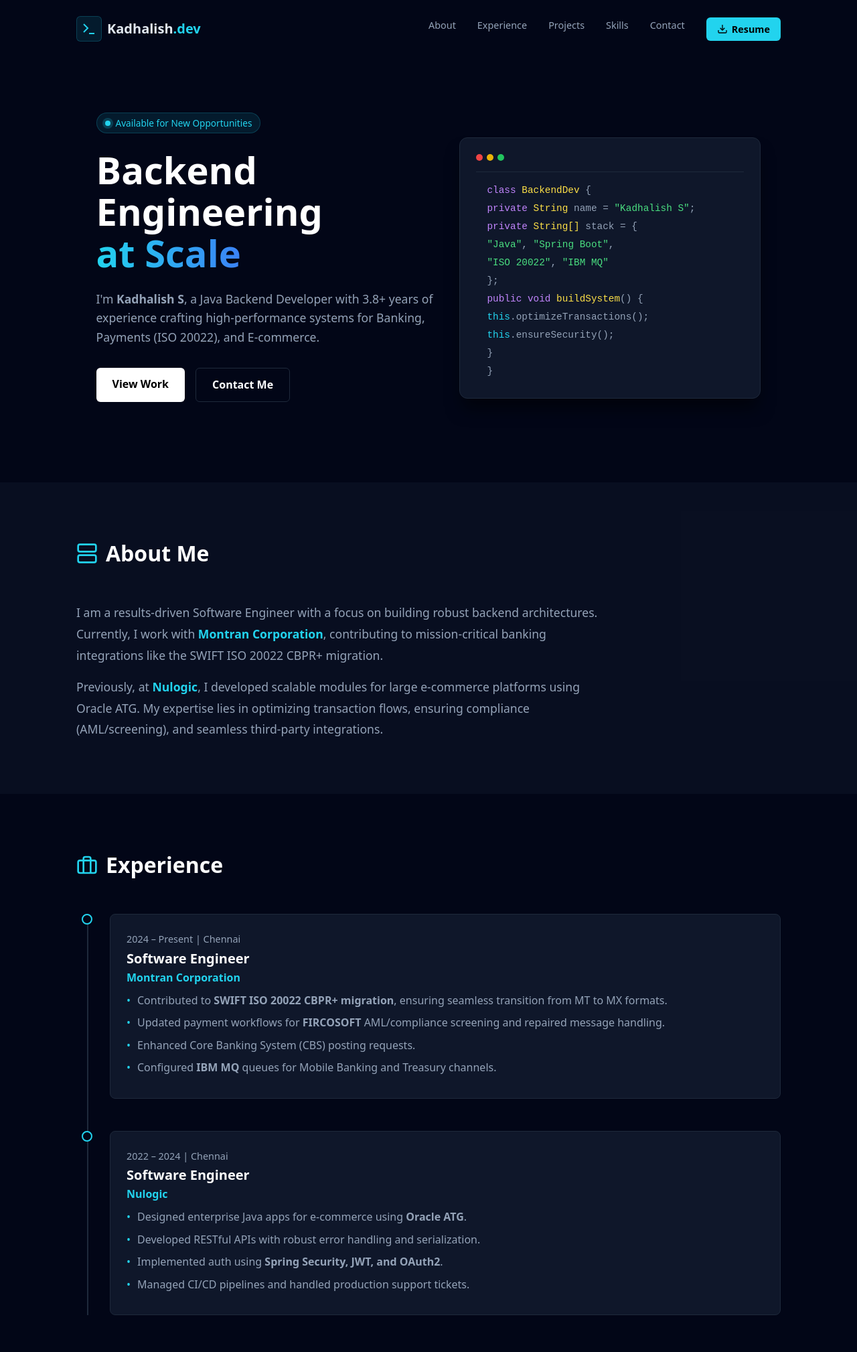
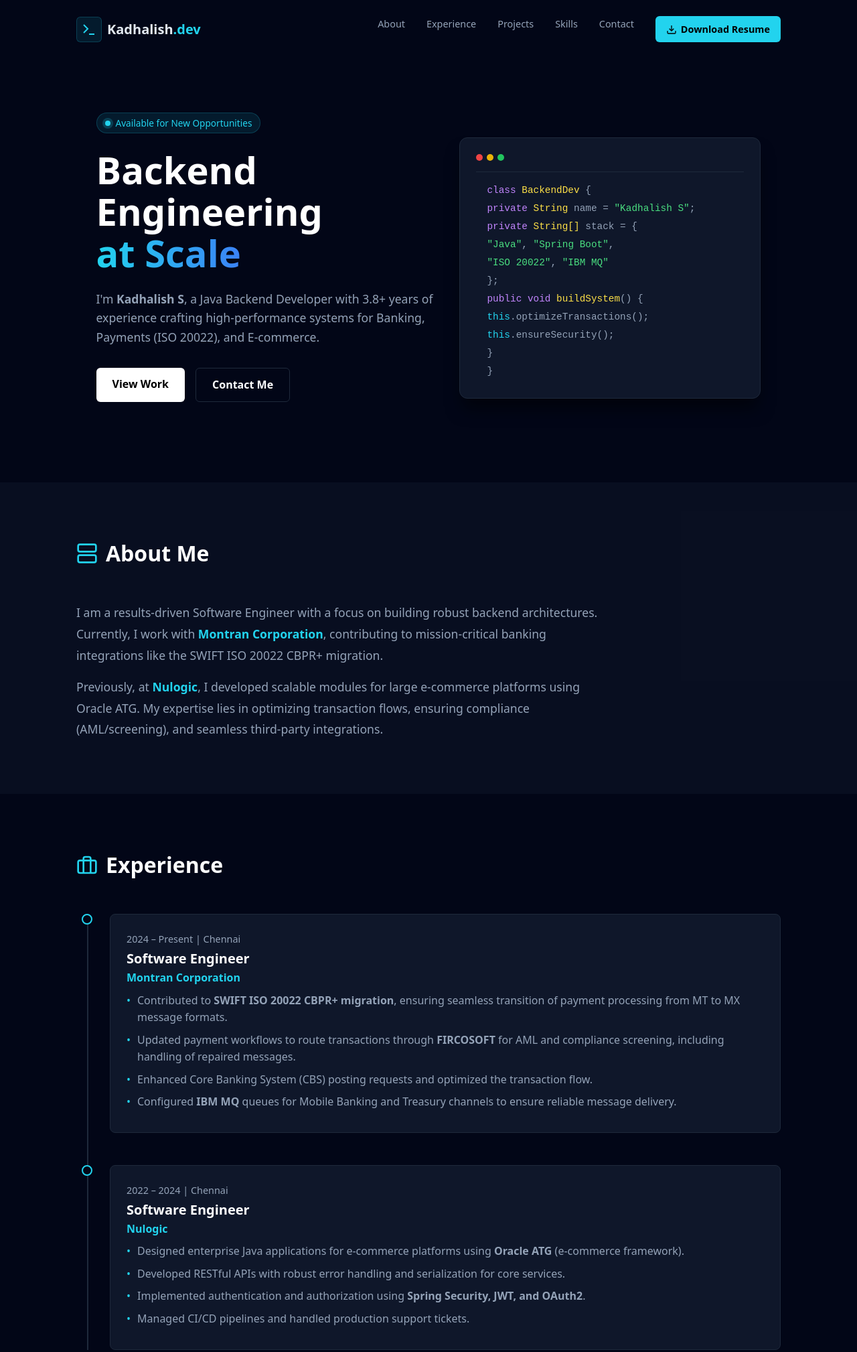
Before and after one commit to kadhalish/Portfolio, a plain HTML site: page index.html in a window 1280 px wide. Shown: the top 2018 px of the page at 67% size. Drawn offline with Linux system fonts and the light colour scheme.

Commit message:
Enable Download Resume
Updated the 'Download Resume' button from a button element to an anchor tag for better accessibility and functionality. Also improved the text and structure of the resume download link.

```diff
--- a/index.html
+++ b/index.html
@@ -78,6 +78,7 @@
         }
         .nav-link:hover, .nav-link.active { color: var(--accent); }
 
+        /* Changed btn-resume from button to an anchor tag */
         .btn-resume {
             background-color: var(--accent);
             color: #000;
@@ -304,10 +305,11 @@
                 <a href="#projects" class="nav-link">Projects</a>
                 <a href="#skills" class="nav-link">Skills</a>
                 <a href="#contact" class="nav-link">Contact</a>
-                <button onclick="window.print()" class="btn-resume">
+                <!-- UPDATED: Changed the download link to use the actual filename and a generic path -->
+                <a href="/assets/Kadhalish.pdf" download="Kadhalish_S_Resume.pdf" class="btn-resume">
                     <svg width="16" height="16" viewBox="0 0 24 24" fill="none" stroke="currentColor" stroke-width="2"><path d="M21 15v4a2 2 0 0 1-2 2H5a2 2 0 0 1-2-2v-4"></path><polyline points="7 10 12 15 17 10"></polyline><line x1="12" y1="15" x2="12" y2="3"></line></svg>
-                    Resume
-                </button>
+                    Download Resume
+                </a>
             </div>
 
             <!-- Mobile Toggle -->
@@ -324,7 +326,11 @@
         <a href="#projects" onclick="toggleMenu()">Projects</a>
         <a href="#skills" onclick="toggleMenu()">Skills</a>
         <a href="#contact" onclick="toggleMenu()">Contact</a>
-        <button onclick="window.print()" class="btn-resume" style="width: 100%; justify-content: center;">Download Resume</button>
+        <!-- UPDATED: Changed the download link to use the actual filename and a generic path -->
+        <a href="/assets/Kadhalish.pdf" download="Kadhalish_S_Resume.pdf" class="btn-resume" style="width: 100%; justify-content: center;">
+            <svg width="16" height="16" viewBox="0 0 24 24" fill="none" stroke="currentColor" stroke-width="2"><path d="M21 15v4a2 2 0 0 1-2 2H5a2 2 0 0 1-2-2v-4"></path><polyline points="7 10 12 15 17 10"></polyline><line x1="12" y1="15" x2="12" y2="3"></line></svg>
+            Download Resume
+        </a>
     </div>
 
     <!-- Hero Section -->
@@ -406,10 +412,10 @@
                         <h3 class="job-title">Software Engineer</h3>
                         <span class="job-company">Montran Corporation</span>
                         <ul class="job-details">
-                            <li>Contributed to <strong>SWIFT ISO 20022 CBPR+ migration</strong>, ensuring seamless transition from MT to MX formats.</li>
-                            <li>Updated payment workflows for <strong>FIRCOSOFT</strong> AML/compliance screening and repaired message handling.</li>
-                            <li>Enhanced Core Banking System (CBS) posting requests.</li>
-                            <li>Configured <strong>IBM MQ</strong> queues for Mobile Banking and Treasury channels.</li>
+                            <li>Contributed to <strong>SWIFT ISO 20022 CBPR+ migration</strong>, ensuring seamless transition of payment processing from MT to MX message formats. </li>
+                            <li>Updated payment workflows to route transactions through <strong>FIRCOSOFT</strong> for AML and compliance screening, including handling of repaired messages.</li>
+                            <li>Enhanced Core Banking System (CBS) posting requests and optimized the transaction flow.</li>
+                            <li>Configured <strong>IBM MQ</strong> queues for Mobile Banking and Treasury channels to ensure reliable message delivery.</li>
                         </ul>
                     </div>
                 </div>
@@ -422,9 +428,9 @@
                         <h3 class="job-title">Software Engineer</h3>
                         <span class="job-company">Nulogic</span>
                         <ul class="job-details">
-                            <li>Designed enterprise Java apps for e-commerce using <strong>Oracle ATG</strong>.</li>
-                            <li>Developed RESTful APIs with robust error handling and serialization.</li>
-                            <li>Implemented auth using <strong>Spring Security, JWT, and OAuth2</strong>.</li>
+                            <li>Designed enterprise Java applications for e-commerce platforms using <strong>Oracle ATG</strong> (e-commerce framework).</li>
+                            <li>Developed RESTful APIs with robust error handling and serialization for core services.</li>
+                            <li>Implemented authentication and authorization using <strong>Spring Security, JWT, and OAuth2</strong>.</li>
                             <li>Managed CI/CD pipelines and handled production support tickets.</li>
                         </ul>
                     </div>
@@ -449,7 +455,7 @@
                             <h3>Global Payment System (GPS)</h3>
                             <div class="text-accent" style="font-size: 0.9rem;">FCIB, Mashreq Bank & QNB</div>
                         </div>
-                        <svg class="text-muted" width="24" height="24" viewBox="0 0 24 24" fill="none" stroke="currentColor" stroke-width="2"><circle cx="12" cy="12" r="10"></circle><line x1="2" y1="12" x2="22" y2="12"></line><path d="M12 2a15.3 15.3 0 0 1 4 10 15.3 15.3 0 0 1-4 10 15.3 15.3 0 0 1 4-10z"></path></svg>
+                        <svg class="text-muted" width="24" height="24" viewBox="0 0 24 24" fill="none" stroke="currentColor" stroke-width="2"><circle cx="12" cy="12" r="10"></circle><line x1="2" y1="12" x2="22" y2="12"></line><path d="M12 2a15.3 15.3 0 0 1 4 10 15.3 15.3 0 0 1 4 10 15.3 15.3 0 0 1 4-10z"></path></svg>
                     </div>
                     <p class="text-muted">Developed MT to ISO 20022 (MX) message conversion for SWIFT and RTGS payments. Implemented critical routing logic to direct payments from multiple channels to RTGS and CBS.</p>
                     <div class="tags">
```
